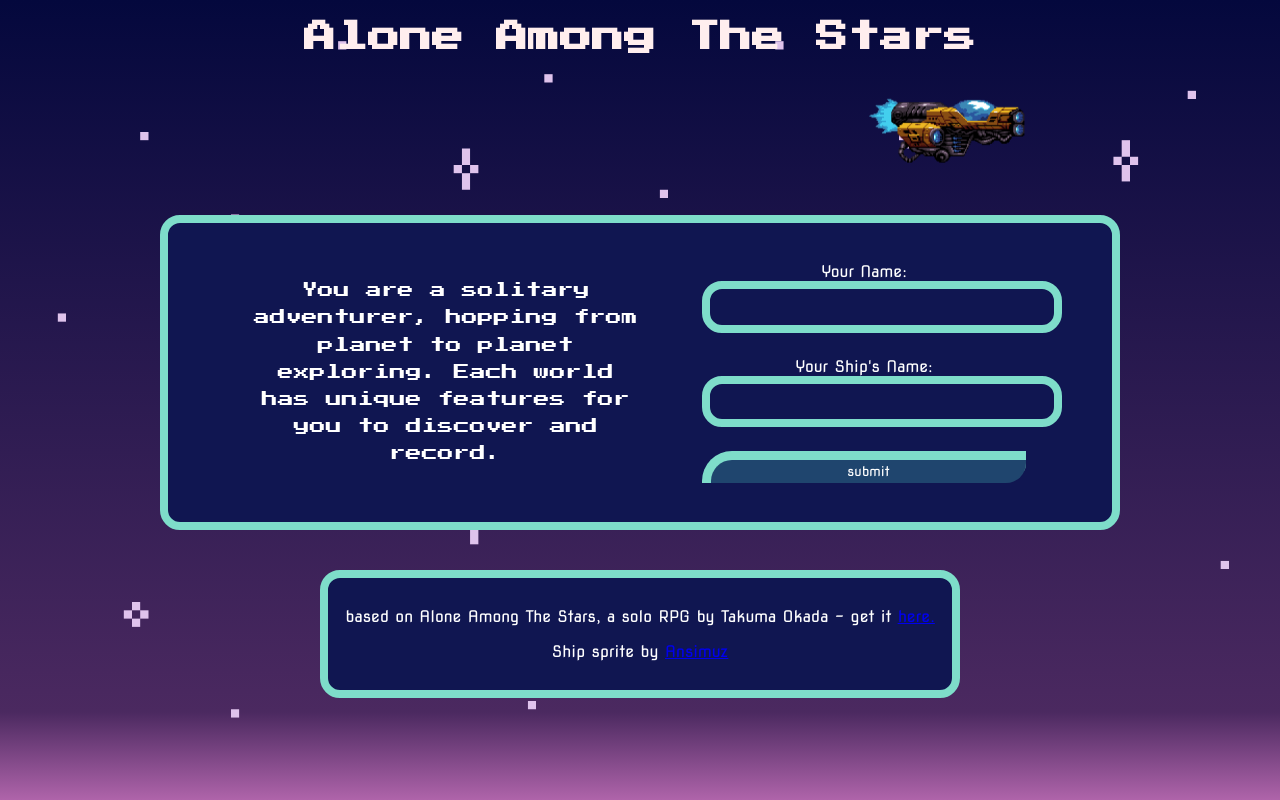
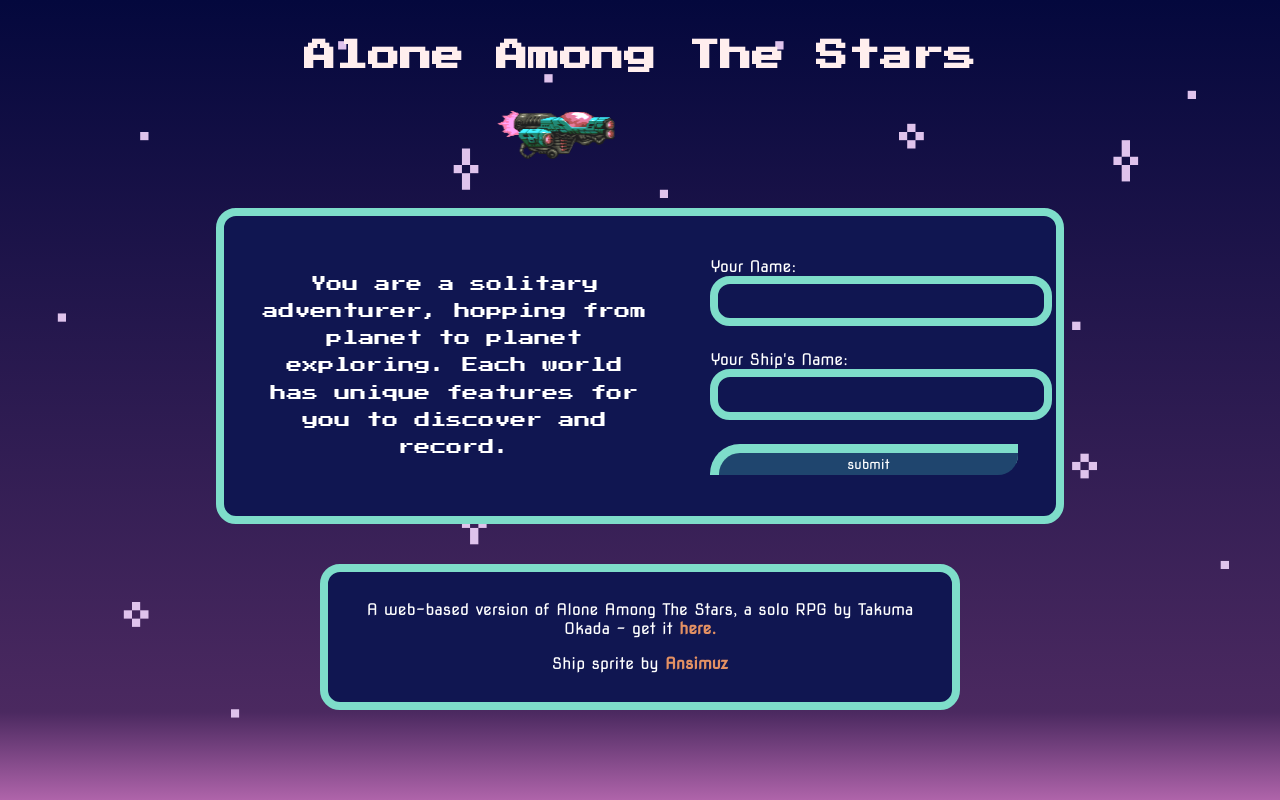
Before and after one commit to mattnorris1990/alone_among_the_stars, a React (Create React App) app: page / in a window 1280 px wide. Built offline with nearby package versions, Linux system fonts and the light colour scheme; no server answers.

Commit message:
added some styling

```diff
--- a/src/App.css
+++ b/src/App.css
@@ -23,22 +23,17 @@ font-family: 'Press Start 2P', cursive;
   pointer-events: none;
 }
 
-
-
-.App-header {
-  background-color: #282c34;
-  min-height: 100vh;
-  display: flex;
-  flex-direction: column;
-  align-items: center;
-  justify-content: center;
-  font-size: calc(10px + 2vmin);
-  color: white;
+a {
+  color: #e39063;
+  text-decoration: none;
+  font-weight: bold;
 }
 
-.App-link {
-  color: #61dafb;
+a:hover {
+  font-size: 110%;
+  transition-duration: 1s;
 }
+
 
 .animate-ship {
   margin: 0;
@@ -56,13 +51,14 @@ font-family: 'Press Start 2P', cursive;
 }
 
 .ship {
-  height:100px;
+  height:75px;
   margin: 0;
   animation-name: ltr;
   display: inline-block;
   transform: translateX(-100%);
-  animation-duration: 15s;
+  animation-duration: 20s;
   animation-iteration-count: infinite;
+  filter: hue-rotate(130deg) contrast(80%) brightness(120%);
 }
 
 .button {
@@ -77,6 +73,7 @@ font-family: 'Press Start 2P', cursive;
     border-style: solid none none solid;
     background-color: rgba(82, 218, 200, 0.24);
     transition-duration: 1s;
+    margin: 0;
 
 }
 
@@ -91,3 +88,21 @@ font-family: 'Press Start 2P', cursive;
   border-style: solid none none solid;
   background-color: #e39063
 }
+
+.big-button {
+  border-radius: 100%;
+  width: 50vh;
+  height: 50vh;
+  background: rgb(217,111,210);
+  background: linear-gradient(0deg, rgba(217,111,210,1) 0%, rgba(112,66,178,1) 51%, rgba(37,44,131,1) 100%);
+  border: 0;
+  font-family: 'Press Start 2P', cursive;
+  font-size:x-large;
+  color: white;
+}
+
+.big-button:hover {
+  width: 55vh;
+  height: 55vh;
+  transition-duration: 1.5s;
+}
--- a/src/App.js
+++ b/src/App.js
@@ -2,8 +2,11 @@ import React, {useState, useEffect} from "react"
 import './App.css';
 import GameContainer from "./containers/gameContainer";
 import Start from "./components/Start";
+import styled from "styled-components"
 
-
+const GameTitle = styled.h1 `
+  margin-top: 5vh;
+`
 
 function App() {
 
@@ -49,7 +52,7 @@ function App() {
   return (
     <div className="App">
 
-      <h1>Alone Among The Stars</h1>
+      <GameTitle>Alone Among The Stars</GameTitle>
 
       {name ? <GameContainer deck={deck} card={card} number={number} entries = {entries} fetchCard = {fetchCard} rollDice = {rollDice} addJournalEntry = {addJournalEntry} name = {name} shipName = {shipName} /> : <Start setName = {setName} setShipName = {setShipName}/> }
 
--- /dev/null
+++ b/src/components/FirstPlanet.js
@@ -0,0 +1,26 @@
+import React from "react"
+import styled from "styled-components"
+
+const FirstButton = styled.div`
+    text-align: center;
+
+`
+
+const FirstPlanet = ({fetchCard, rollDice}) => {
+
+    const handleClick = () => {
+        fetchCard()
+        rollDice()
+    }
+
+    return (
+        <>
+            <FirstButton>
+                <button onClick={handleClick} className = "big-button" >New Planet</button>
+            </FirstButton>
+        </>
+
+    )
+}
+
+export default FirstPlanet
--- a/src/components/JournalEntries.js
+++ b/src/components/JournalEntries.js
@@ -13,15 +13,35 @@ const Heading = styled.div`
     margin-top: 5vh;
 `
 
+const EntryContainer = styled.div`
+    display: flex;
+    flex-direction: column;
+    gap: 5%;
+    width: 100%;
+    background-color: #101651;
+    border: 8px solid #7eddca;
+    border-radius: 20px;
+    color: white;
+    padding: 3%;
+    margin-top: 3vh;
+    margin-bottom: 3vh;
+
+`
+
+const EntryHeading = styled.h3`
+    text-align: left;
+`
+
 const JournalEntries = ({entries, shipName, name}) => {
 
     const entriesNodes = entries.map((entry, index)=> {
         return (
             <>
-                <h3>{entry.title}</h3>
-                <hr/>
-                <Entry>{entry.entry}</Entry>
-                <Submission>submitted by {name}</Submission>
+                <EntryContainer>
+                    <EntryHeading>{entry.title}</EntryHeading>
+                        <Entry>{entry.entry}</Entry>
+                        <Submission>submitted by {name}</Submission>
+                </EntryContainer>
             </>
         )
     })
@@ -44,7 +64,7 @@ const JournalEntries = ({entries, shipName, name}) => {
         let combined = []
 
         entries.map((entry) => {
-            let newEntry = `title: ${entry.title} \n \n  entry: ${entry.entry} \n \n`
+            let newEntry = `title: ${entry.title} \n \n entry: ${entry.entry} \n \n`
             combined.push(newEntry)
         })
 
--- a/src/components/Start.js
+++ b/src/components/Start.js
@@ -6,7 +6,7 @@ import Ship from "../assets/ship.gif"
 
 const Welcome = styled.section`
 
-    margin: 20vh;
+    margin: 27vh;
     margin-top: 5vh;
     margin-bottom: 5vh;
     display: flex;
@@ -43,6 +43,7 @@ const EnterNames = styled.form`
     display: flex;
     flex-direction: column;
     gap: 3vh;
+    text-align: left;
 `
 
 const JInput = styled.input`
@@ -96,8 +97,8 @@ const Start = ({setName, setShipName}) => {
                 </EnterNames>
             </Welcome>
             <Credit>
-                <p>based on Alone Among The Stars, a solo RPG by Takuma Okada - get it <a href="https://noroadhome.itch.io/">here.</a></p>
-                <p>Ship sprite by <a href="https://ansimuz.itch.io/">Ansimuz</a></p>
+                <p>A web-based version of Alone Among The Stars, a solo RPG by Takuma Okada - get it <a href="https://noroadhome.itch.io/" target="_blank">here.</a></p>
+                <p>Ship sprite by <a href="https://ansimuz.itch.io/" target="_blank">Ansimuz</a></p>
             </Credit>
         </>
     )
--- a/src/containers/gameContainer.js
+++ b/src/containers/gameContainer.js
@@ -4,10 +4,12 @@ import TurnDetails from "../components/TurnDetails"
 import JournalEntryForm from "../components/JournalEntryForm"
 import JournalEntries from "../components/JournalEntries"
 import styled from "styled-components"
+import FirstPlanet from "../components/FirstPlanet"
 
 const DetailsAndJournal = styled.div`
     display: flex;
     justify-content: space-around;
+    align-items: center;
 `
 
 const JourneyDetails = styled.section`
@@ -20,18 +22,19 @@ const Log = styled.section`
     text-align: center;
     width: 50%;
     margin: auto;
+    margin-bottom: 5vh;
 
 `
 
 
-const GameContainer = ({deck, number, entries, card, fetchCard, rollDice, addJournalEntry, downloadLog, name, shipName}) => {
+const GameContainer = ({number, entries, card, fetchCard, rollDice, addJournalEntry, name, shipName}) => {
 
     return (
         <>
             <DetailsAndJournal>
                 <JourneyDetails>
 
-                    <CardDiceInfo card={card} number = {number} fetchCard = {fetchCard} rollDice = {rollDice} />
+                    {card ? <CardDiceInfo card={card} number = {number} fetchCard = {fetchCard} rollDice = {rollDice} /> : <FirstPlanet rollDice = {rollDice} fetchCard = {fetchCard}/>}
                     {card ? <TurnDetails card={card} number = {number}/> : null}
 
                 </JourneyDetails>
```
